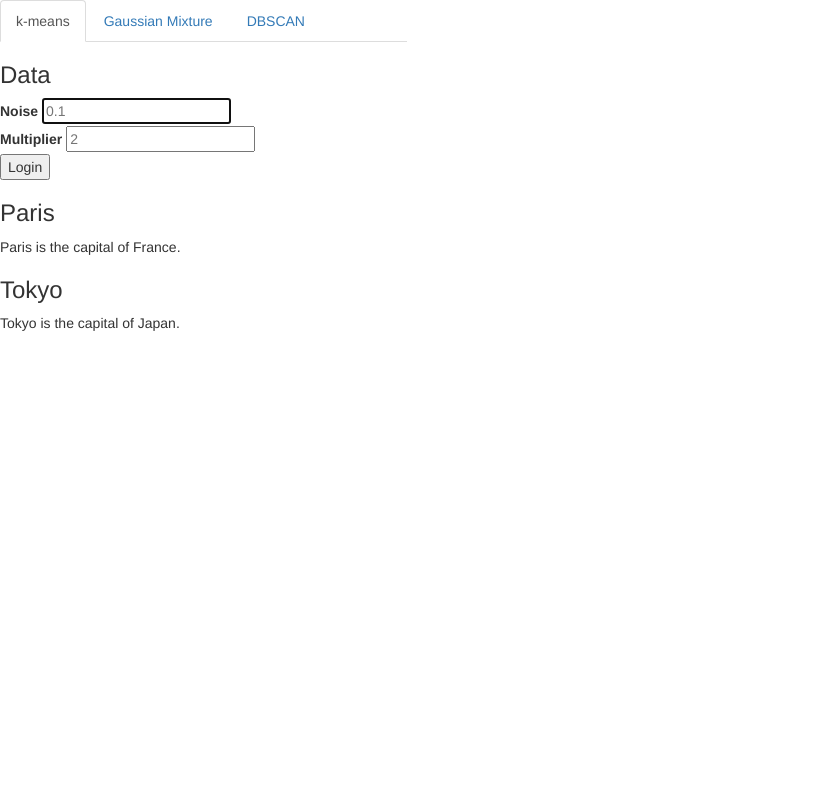
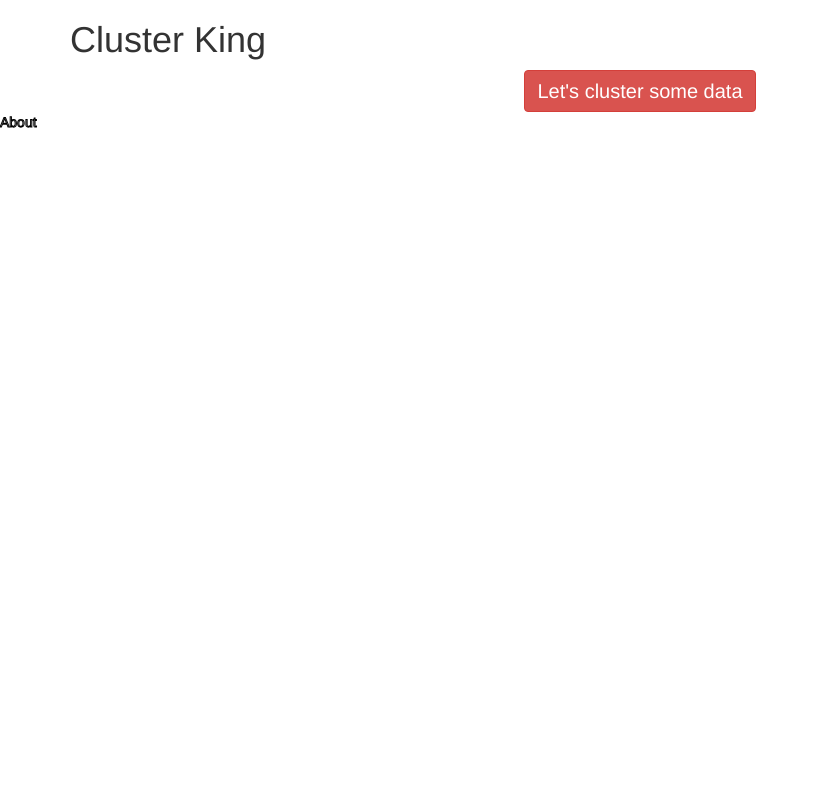
Before and after one commit to mgsosna/clusterKing, a Flask app: page / in a window 1280 px wide. Shown: the whole page, without its empty margins (0-819 px from the left). Run offline with Flask 2, Linux system fonts and the light colour scheme; some libraries are stand-ins or nearby versions.

Commit message:
Add landing page

```diff
--- a/templates/index.html
+++ b/templates/index.html
@@ -1,70 +1,37 @@
 <!DOCTYPE html>
-<html>
+<html style="height: 100%">
 <head>
     <title>Cluster King</title>
-    <link rel="shortcut icon" type="image/png" href="../static/ds_circle.png">
+    <link rel="shortcut icon" type="image/png" href="../static/images/ds_circle.png">
     <meta charset="UTF-8">
     <script src="https://d3js.org/d3.v5.min.js"></script>
     <link rel="stylesheet" href="https://maxcdn.bootstrapcdn.com/bootstrap/3.3.7/css/bootstrap.min.css">
     <link rel="stylesheet" href="../static/css/styles.css">
 </head>
-<body>
-<div class="row">
-    <div class="col-xs-4">
+<body style="height: 100%">
 
-        <ul class="nav nav-tabs">
-        <li class="active"><a href="#">k-means</a></li>
-        <li><a href="gaussian.html">Gaussian Mixture</a></li>
-        <li><a href="dbscan.html">DBSCAN</a></li>
-        </ul>
+<div class="herofull">
+    <div class="container">
+        <h1 class="herotext">Cluster King</h1>
 
-        <div id="content">
-        </div>
 
-        <!-- Tab content -->
-        <div id="data" class="tabcontent">
-         <h3>Data</h3>
-         <form method="POST" action="/data_rings">
-             <div>
-                <label for="noise">Noise</label>
-                <input name="noise" placeholder="0.1" autofocus="">
-            </div>
-            <div>
-                <label for="multiplier">Multiplier</label>
-                <input name="multiplier" placeholder="2">
-            </div>
-            <div>
-            <button class="button is-block is-info is-large is-fullwidth">Login</button>
-        </div>
-        </form>
-        </div>
-
-        <div id="Paris" class="tabcontent">
-         <h3>Paris</h3>
-         <p>Paris is the capital of France.</p>
-        </div>
-
-        <div id="Tokyo" class="tabcontent">
-         <h3>Tokyo</h3>
-         <p>Tokyo is the capital of Japan.</p>
-        </div>
-
+        <div style="text-align: center; font-size: 15px;">
+        <button id="myButton" class="btn btn-danger" style="font-size: 20px">Let's cluster some data</button>
         </div>
 
 
+        <script type="text/javascript">
+            document.getElementById("myButton").onclick = function () {
+                location.href = "/blobs";
+            };
+        </script>
 
-
-
-
-
-
-
-
-    <div class="col-xs-4">
-        <svg id="svg"></svg>
     </div>
 </div>
 
+<div class="footer">
+    <a href="/about" style="color: white; -webkit-text-stroke-width: 1px;
+            -webkit-text-stroke-color: black;">About</a>
+</div>
 </body>
-<script src="../static/js/script.js"></script>
 </html>
```
